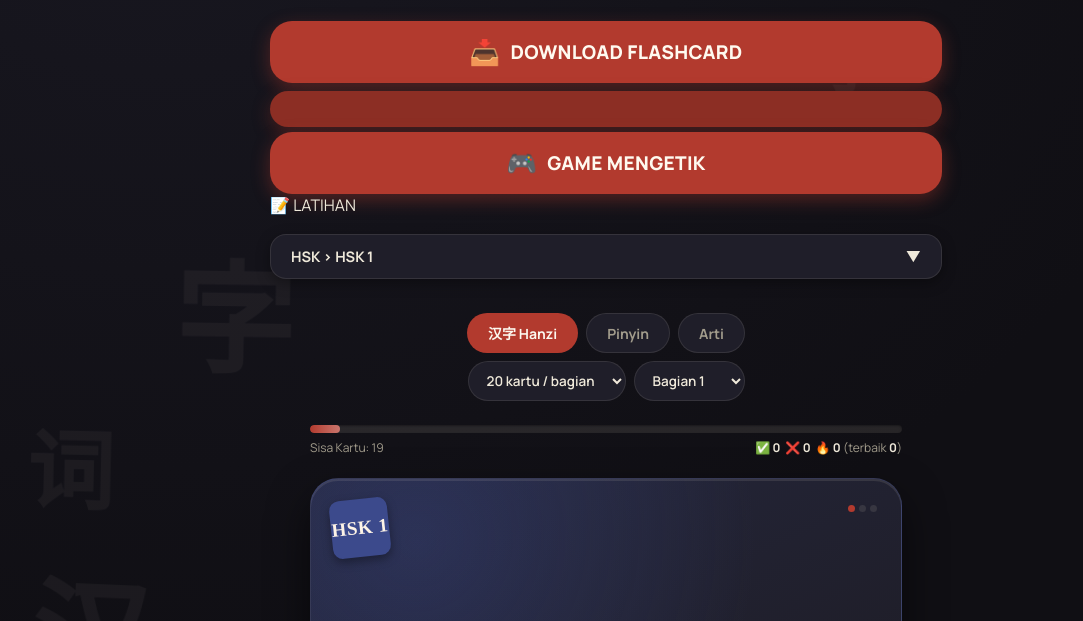
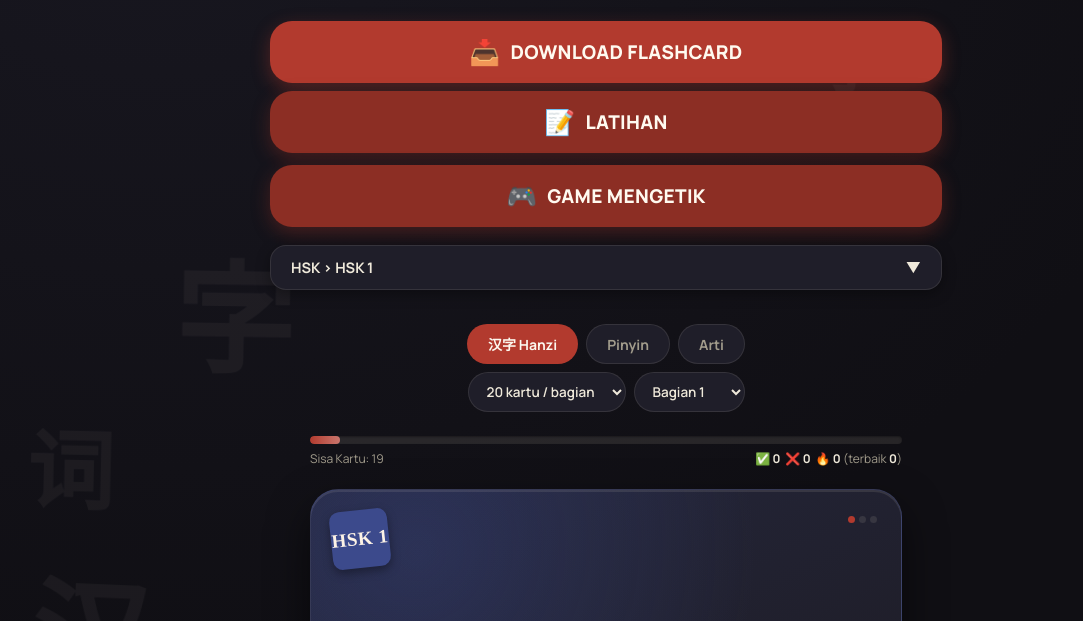
Before and after one commit to ranirpublic01-del/FlaschardMandalish, a plain HTML site: page index.html in a window 1280 px wide. Shown: the part 126-747 px from the top of the page, without its empty margins (34-1117 px from the left). Drawn offline with Linux system fonts and the light colour scheme; a web font is replaced by a local one.

Commit message:
Update index.html

```diff
--- a/index.html
+++ b/index.html
@@ -47,10 +47,12 @@
     </a>
   </div>
 
-  <div class="dl-banner-wrap" style="margin-top:-6px;">
+  <div class="dl-banner-wrap" style="margin-top:-6px; display:flex; flex-direction:column; gap:12px;">
     <a class="btn-cta dl-banner" href="#latihan" style="--b:var(--accent-2);">
-      <a class="btn-cta dl-banner" href="game.html"><span class="main"><span class="ico">🎮</span> GAME MENGETIK</span></a>
       <span class="main"><span class="ico">📝</span> LATIHAN</span>
+    </a>
+    <a class="btn-cta dl-banner" href="game.html" style="--b:var(--accent-2);">
+      <span class="main"><span class="ico">🎮</span> GAME MENGETIK</span>
     </a>
   </div>
 
```
